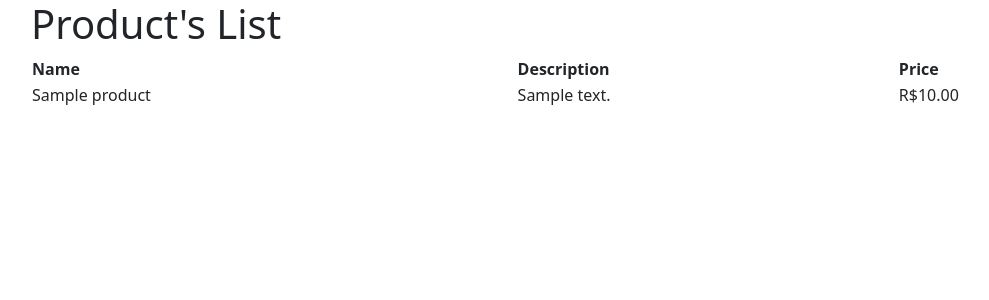
After one commit to maykondgranemann/TS-V1, a Flask app: template app/front/templates/list_products.html in a window 1280 px wide. The commit adds this page. Shown: the top 300 px of the page, without its empty margins (51-1040 px from the left). Run offline with Flask 2, Linux system fonts and the light colour scheme; the template is opened without the code that fills it: most values are stand-ins (such as "Sample title", 1, 10 or a date in 2020).

Commit message:
adicao do botao de listagem de produto e tela de listagem

```diff
--- a/app/front/templates/index.html
+++ b/app/front/templates/index.html
@@ -13,6 +13,7 @@
   <div class="col">
     <a class="btn btn-primary" href="/marketplace">Create Marketplace</a>
     <a class="btn btn-primary" href="/product">Create Products</a>
+    <a class="btn btn-primary" href="/product/list">List Products</a>
   </div>
 </div>
 {% endblock content %}
--- /dev/null
+++ b/app/front/templates/list_products.html
@@ -0,0 +1,17 @@
+{% extends "base.html" %} {% block content %}
+<h1>Product's List</h1>
+<table style="width:100%">
+    <tr>
+        <th>Name</th>
+        <th>Description</th>
+        <th>Price</th>
+    </tr>
+    {% for product in product_list%}
+    <tr>
+      <td>{{product.name}}</td>
+      <td>{{product.description}}</td>
+      <td>{{ "R$%.2f"|format(product.price) }}</td>
+    </tr>
+    {% endfor %}
+  </table>
+{% endblock %}
```
